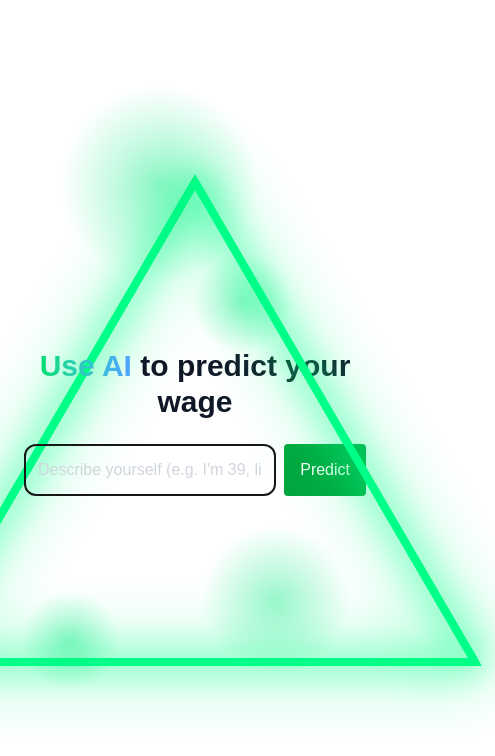
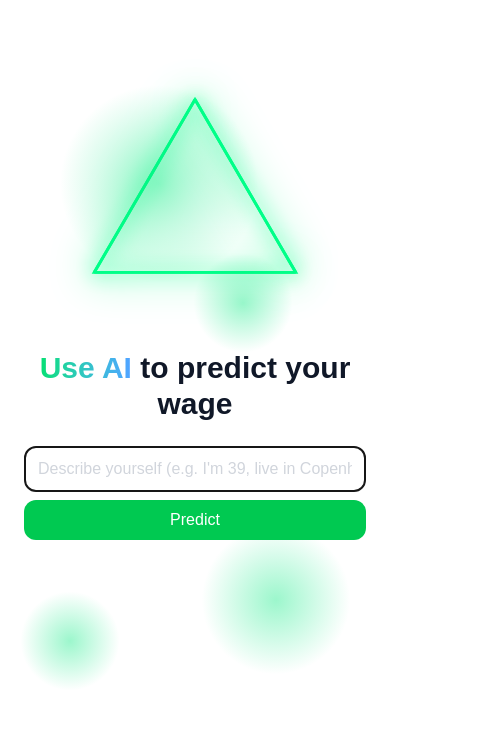
Before and after one commit to Ian0035/wage-predictor-app, a Next.js app: page / in a window 390 px wide. Shown: the top 756 px of the page, 495 px wide, since content can reach past the window. Built offline with nearby package versions, Linux system fonts and the light colour scheme.

Commit message:
mobile friendly

```diff
--- a/package.json
+++ b/package.json
@@ -19,7 +19,7 @@
     "@types/node": "^20",
     "@types/react": "^19",
     "@types/react-dom": "^19",
-    "tailwindcss": "^4",
+    "tailwindcss": "^4.1.11",
     "typescript": "^5"
   }
 }
--- a/src/app/globals.css
+++ b/src/app/globals.css
@@ -1,4 +1,5 @@
 @import "tailwindcss";
+
 
 :root {
   --background: #ffffff;
--- a/src/app/page.tsx
+++ b/src/app/page.tsx
@@ -4,7 +4,6 @@ import { useState } from 'react';
 import { useRef, useEffect } from 'react';
 
 import { motion, AnimatePresence } from 'framer-motion';
-import { div } from 'framer-motion/client';
 
 
 type Message = {
@@ -19,6 +18,8 @@ export default function HomePage() {
   const [nextQuestion, setNextQuestion] = useState<string | null>(null);
   const [input, setInput] = useState('');
   const messagesEndRef = useRef<HTMLDivElement | null>(null);
+  const [predictedWage, setPredictedWage] = useState<string | null>(null);
+
 
   useEffect(() => {
     if (messagesEndRef.current) {
@@ -78,6 +79,8 @@ export default function HomePage() {
           const wage = Number(prediction.predictedWage);
           const formatted = isNaN(wage) ? 'N/A' : wage.toFixed(2);
 
+          setPredictedWage(`$${formatted}`);
+
           setMessages(prev => [
             ...prev,
             { role: 'assistant', content: `Your predicted wage is **$${formatted}**.` }
@@ -103,41 +106,58 @@ export default function HomePage() {
   return (
   <div className="min-h-screen flex flex-col relative">
     <AnimatePresence>
-
       {messages.length === 0 && (
-        <><motion.div
-          initial={{ opacity: 1 }}
-          animate={{ opacity: 1 }}
-          exit={{ opacity: 0 }}
-          transition={{ duration: 0.6 }}
-          className="absolute top-1/2 left-1/2 -translate-x-1/2 -translate-y-1/2 w-[300px] h-[260px] -z-10 pointer-events-none">
+        <>
           {/* Back lines (left + bottom) */}
-          <svg viewBox="0 0 300 260" className="glow-triangle absolute scale-[2] w-full h-full pointer-events-none">
-            <line x1="10" y1="250" x2="150" y2="10" stroke="#00FF88" strokeWidth="4" />
-            <line x1="290" y1="250" x2="10" y2="250" stroke="#00FF88" strokeWidth="4" />
-          </svg>
-        </motion.div>
           <motion.div
             initial={{ opacity: 1 }}
             animate={{ opacity: 1 }}
             exit={{ opacity: 0 }}
             transition={{ duration: 0.6 }}
-         className="absolute top-1/2 left-1/2 -translate-x-1/2 -translate-y-1/2 w-[300px] h-[260px] z-20 pointer-events-none">
-            {/* Top line (now foreground) */}
-            <svg viewBox="0 0 300 260" className="glow-triangle absolute scale-[2] w-full h-full pointer-events-none">
-              <line x1="150" y1="10" x2="290" y2="250" stroke="#00FF88" strokeWidth="4" />
+            className="absolute top-[22%] sm:top-[46%] md:top-1/2 left-1/2 -translate-x-1/2 -translate-y-1/2
+                      w-[180px] h-[160px] sm:w-[250px] sm:h-[220px] md:w-[300px] md:h-[260px]
+                      -z-10 pointer-events-none"
+          >
+            <svg
+              viewBox="0 0 300 260"
+              className="glow-triangle absolute w-full h-full scale-[1.2] sm:scale-[1.5] md:scale-[2] pointer-events-none"
+            >
+              <line x1="10" y1="250" x2="150" y2="10" stroke="#00FF88" strokeWidth="4" />
+              <line x1="290" y1="250" x2="10" y2="250" stroke="#00FF88" strokeWidth="4" />
             </svg>
           </motion.div>
+
+          {/* Top line (foreground) */}
           <motion.div
             initial={{ opacity: 1 }}
             animate={{ opacity: 1 }}
             exit={{ opacity: 0 }}
             transition={{ duration: 0.6 }}
-           className="absolute top-1/2 left-1/2 -translate-x-1/2 -translate-y-1/2 -z-10">
+            className="absolute top-[22%] sm:top-[46%] md:top-1/2 left-1/2 -translate-x-1/2 -translate-y-1/2
+                      w-[180px] h-[160px] sm:w-[250px] sm:h-[220px] md:w-[300px] md:h-[260px]
+                      z-20 pointer-events-none"
+          >
             <svg
-              width="600"
-              height="520"
               viewBox="0 0 300 260"
+              className="glow-triangle absolute w-full h-full scale-[1.2] sm:scale-[1.5] md:scale-[2] pointer-events-none"
+            >
+              <line x1="150" y1="10" x2="290" y2="250" stroke="#00FF88" strokeWidth="4" />
+            </svg>
+          </motion.div>
+
+          {/* Full triangle outline (z-10, optional) */}
+          <motion.div
+            initial={{ opacity: 1 }}
+            animate={{ opacity: 1 }}
+            exit={{ opacity: 0 }}
+            transition={{ duration: 0.6 }}
+            className="absolute top-[22%] sm:top-[46%] md:top-1/2 left-1/2 -translate-x-1/2 -translate-y-1/2
+                      w-[180px] h-[160px] sm:w-[250px] sm:h-[220px] md:w-[300px] md:h-[260px]
+                      -z-10"
+          >
+            <svg
+              viewBox="0 0 300 260"
+              className="w-full h-full scale-[1.2] sm:scale-[1.5] md:scale-[2]"
               fill="none"
               xmlns="http://www.w3.org/2000/svg"
             >
@@ -145,12 +165,14 @@ export default function HomePage() {
                 points="150,10 290,250 10,250"
                 stroke="#00FF88"
                 strokeWidth="4"
-                fill="none" />
+                fill="none"
+              />
             </svg>
-          </motion.div></>
-
+          </motion.div>
+        </>
       )}
     </AnimatePresence>
+
 
     {/* Background gradient */}
     {/* Background circles */}
@@ -194,7 +216,7 @@ export default function HomePage() {
             {messages.map((msg, idx) => (
               <motion.div
                 key={idx}
-                className={`max-w-xs w-fit py-2 px-3 mx-3 my-3 rounded-lg text-white relative ${
+                className={`w-fit max-w-10/12 py-2 px-3 mx-3 my-3 rounded-lg text-white relative ${
                   msg.role === 'user'
                     ? 'bg-black/30 border-2 border-green-400 shadow-[0_0_12px_2px_#00FF88] self-end ml-auto'
                     : 'bg-black/30 border-2 border-blue-400 shadow-[0_0_12px_2px_#00CCFF] self-start mr-auto'
@@ -216,11 +238,38 @@ export default function HomePage() {
       )}
     </AnimatePresence>
 
+    <AnimatePresence>
+        {predictedWage && (
+          <>
+            <motion.div
+              initial={{ opacity: 0, y: 10, scale: 1 }}
+              animate={{ opacity: 1, y: 0, scale: 1 }}
+              exit={{ opacity: 0, scale: 0.8 }}
+              transition={{ duration: 0.4, ease: 'easeOut' }}
+              className="fixed top-1/2 left-1/2 -translate-x-1/2 -translate-y-1/2
+                        z-50 bg-black/80 border-4 border-green-400 text-white shadow-[0_0_12px_2px_#00FF88]
+                        px-8 py-6 rounded-2xl text-3xl text-center space-y-4 backdrop-blur-lg"
+            >
+              <div>
+                Your predicted wage is <span className="text-green-300 text-4xl">{predictedWage}</span>
+              </div>
+              <button
+                onClick={() => window.location.reload()}
+                className="px-4 py-2 bg-green-500 text-white rounded hover:bg-green-600 transition"
+              >
+                Close
+              </button>
+            </motion.div>
+          </>
+        )}
+      </AnimatePresence>
+
+
 
     {/* Input form */}
     <motion.form
       onSubmit={handleSubmit}
-      className="flex space-x-2 flex-none z-10"
+      className="w-full ml-auto mr-auto max-w-xl flex sm:flex-row flex-col gap-2 items-stretch h-12 z-10"
       layout
       initial={{ opacity: 0, y: 80 }}
       animate={{ opacity: 1, y: 0 }}
@@ -228,15 +277,15 @@ export default function HomePage() {
     >
       <input
         type="text"
-        className="flex-grow p-3 rounded-xl border-2 placeholder-gray-300"
+        className="flex-1 h-full p-3 rounded-xl border-2 placeholder-gray-300"
         placeholder="Describe yourself (e.g. I'm 39, live in Copenhagen...)"
         value={input}
         onChange={(e) => setInput(e.target.value)}
       />
       <button
         type="submit"
-        className={`px-4 py-2 rounded ${
-          missingField ? 'bg-gray-600 text-white' : 'bg-green-600 text-white'
+        className={`h-full min-h-10 px-4 rounded-xl ${
+          missingField ? 'bg-gray-600 text-white' : 'bg-green-500 text-white'
         }`}
       >
         {missingField ? 'Continue' : 'Predict'}
--- /dev/null
+++ b/tailwind.config.js
@@ -0,0 +1,16 @@
+/** @type {import('tailwindcss').Config} */
+module.exports = {
+  content: [
+    './app/**/*.{js,ts,jsx,tsx}',
+    './pages/**/*.{js,ts,jsx,tsx}',
+    './components/**/*.{js,ts,jsx,tsx}',
+  ],
+  theme: {
+    extend: {
+      screens: {
+         'xs326': '326px',
+      }
+    },
+  },
+  plugins: [],
+}
```
Also changed, not shown: 1 other file (tests, documents, lock files or other folders). Lines whose indentation alone changed are shown as unchanged.
